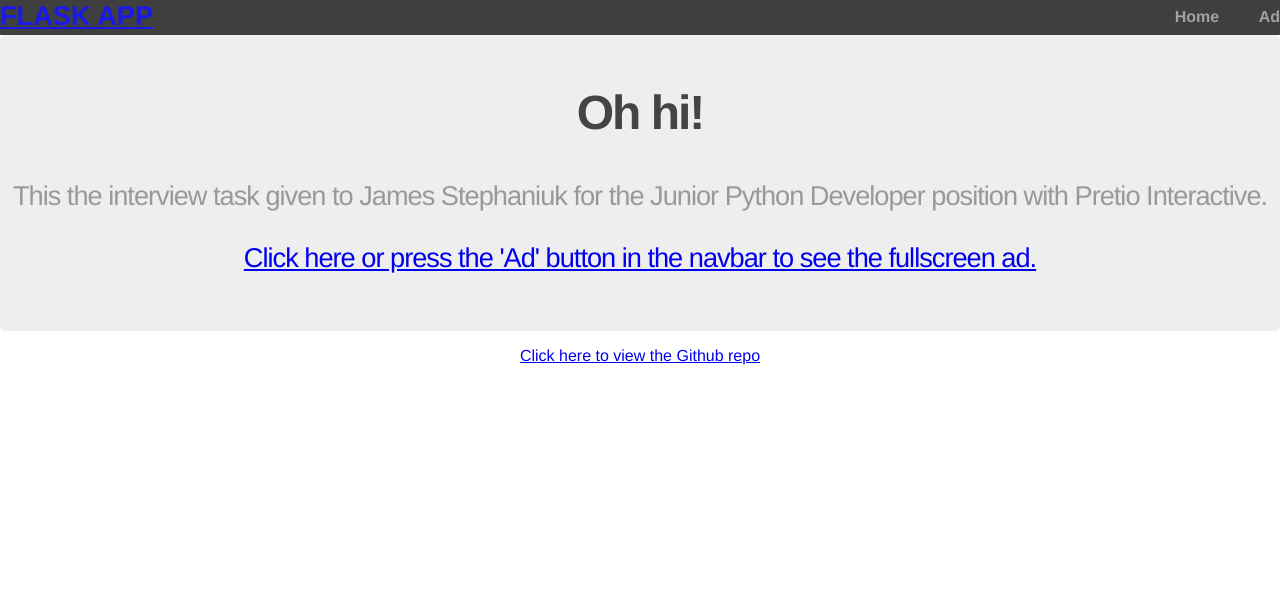
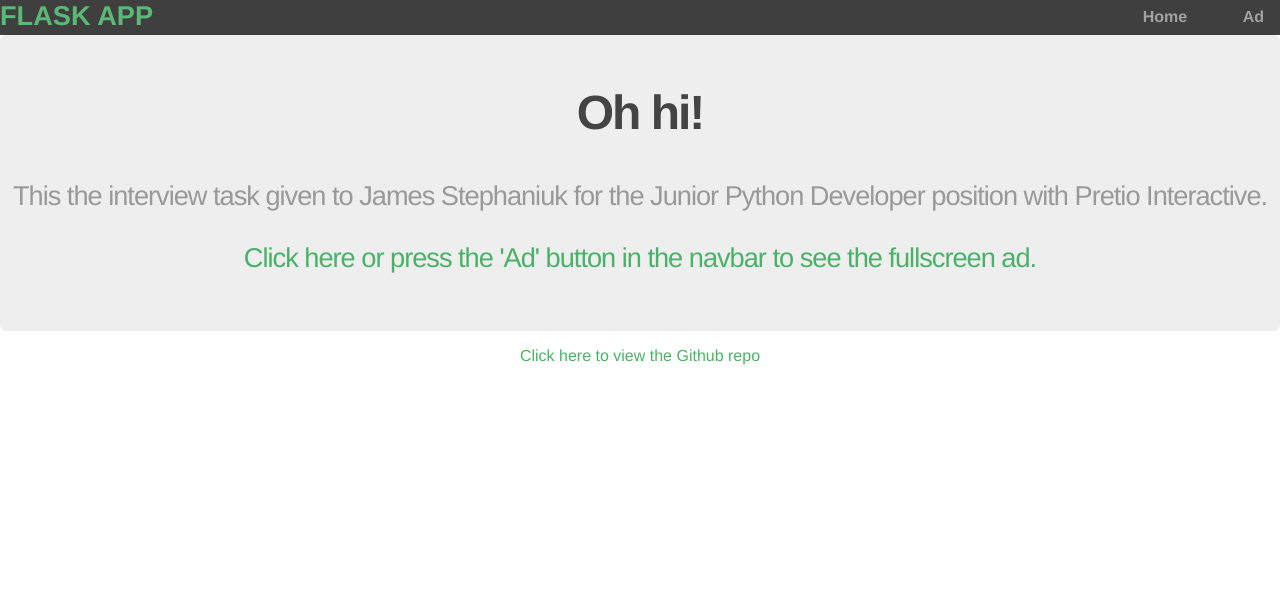
Before and after one commit to jstep/Pretio-Interview, a Flask app: page / in a window 1280 px wide. Shown: the top 604 px of the page. Run offline with Flask 2, Linux system fonts and the light colour scheme.

Commit message:
Style tweaks

```diff
--- a/static/css/style.css
+++ b/static/css/style.css
@@ -8,6 +8,11 @@ body {
   font-family: "Helvetica Neue", Helvetica, Arial, sans-serif;
   color: #444;
   height: 100%;
+}
+
+a {
+  text-decoration: none;
+  color: #49B268;
 }
 
 /* header*/
@@ -35,7 +40,7 @@ header h1.logo:hover {
 .container {
   width: 100%;
   height: 100%;
-  margin: 0 auto;
+  /*margin: 0 auto;*/
 }
 
 div.jumbo {
@@ -77,6 +82,7 @@ p {
 
 .menu li {
   display: inline;
+  padding-right: 1em;
 }
 
 .menu li + li {
```
